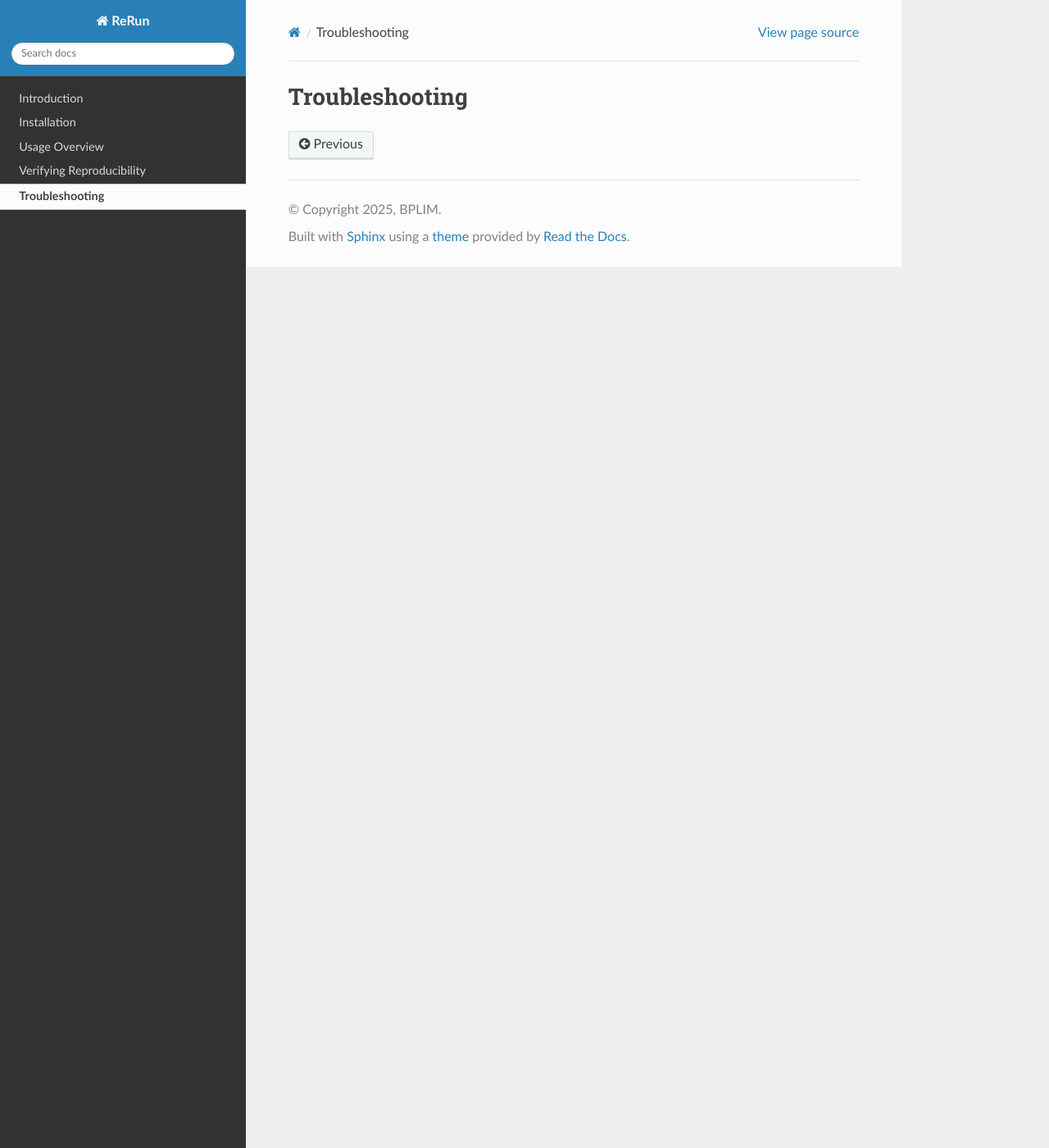
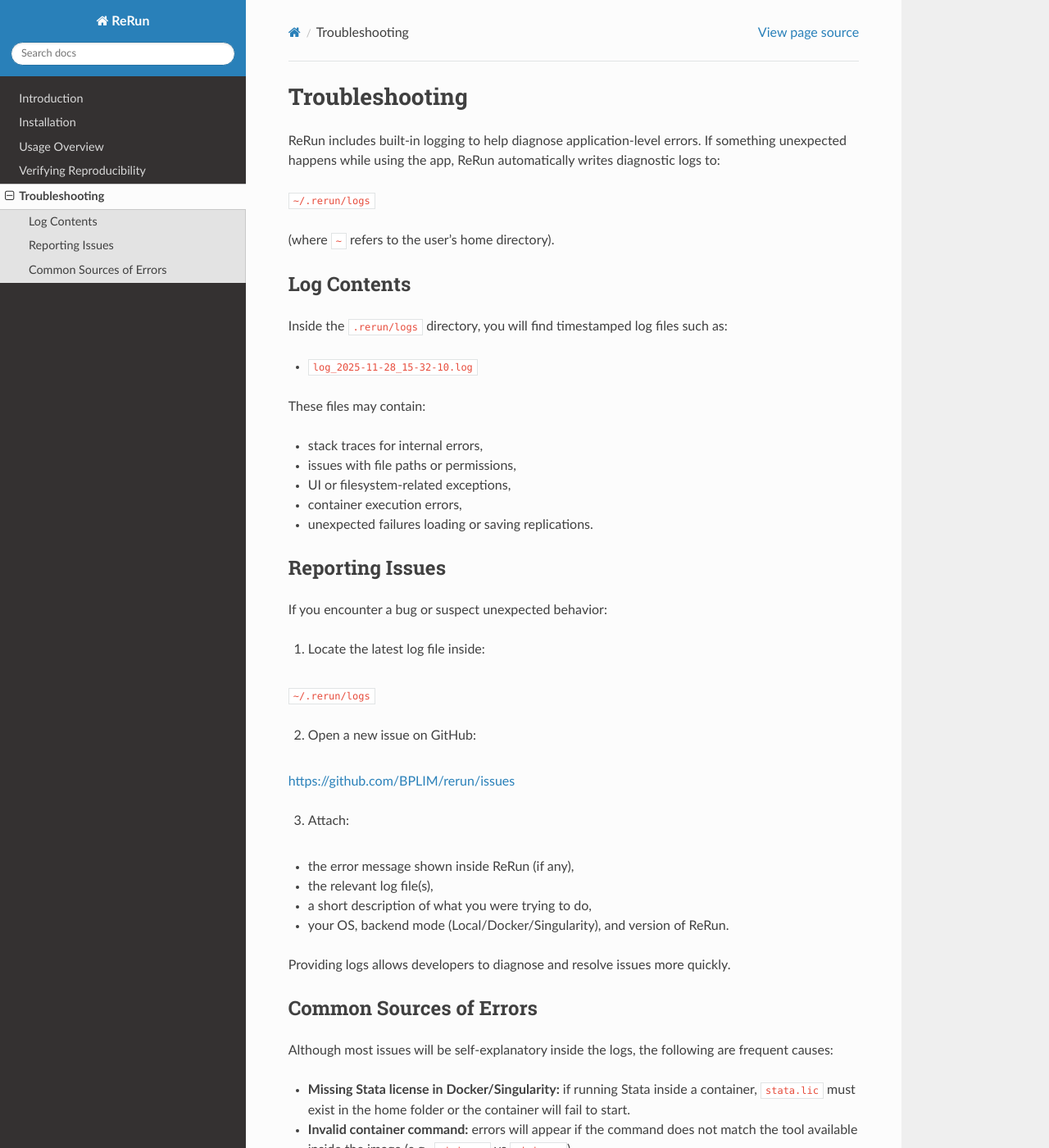
Before and after one commit to gustavoig/rerun-docs, a Sphinx documentation site: the page built from docs/troubleshooting.rst, in a window 1280 px wide and 1400 px high. Shown: the whole window at 82% size. Built offline with Sphinx 7.4.7 and the Read the Docs theme 3.1.0, drawn with Linux system fonts in a browser that asks for light colours; some of the changed text lies outside the part shown.

Commit message:
Add text about troubleshooting

```diff
--- a/docs/troubleshooting.rst
+++ b/docs/troubleshooting.rst
@@ -1,2 +1,64 @@
 Troubleshooting
 ===============
+
+ReRun includes built-in logging to help diagnose application-level errors.
+If something unexpected happens while using the app, ReRun automatically writes diagnostic logs to:
+
+``~/.rerun/logs``
+
+
+(where ``~`` refers to the user’s home directory).
+
+
+Log Contents
+------------
+
+Inside the ``.rerun/logs`` directory, you will find timestamped log files such as:
+
+- ``log_2025-11-28_15-32-10.log``
+
+These files may contain:
+
+- stack traces for internal errors,
+- issues with file paths or permissions,
+- UI or filesystem-related exceptions,
+- container execution errors,
+- unexpected failures loading or saving replications.
+
+
+Reporting Issues
+----------------
+
+If you encounter a bug or suspect unexpected behavior:
+
+1. Locate the latest log file inside:
+
+``~/.rerun/logs``
+
+
+2. Open a new issue on GitHub:
+
+https://github.com/BPLIM/rerun/issues
+
+3. Attach:
+
+- the error message shown inside ReRun (if any),
+- the relevant log file(s),
+- a short description of what you were trying to do,
+- your OS, backend mode (Local/Docker/Singularity), and version of ReRun.
+
+Providing logs allows developers to diagnose and resolve issues more quickly.
+
+
+Common Sources of Errors
+------------------------
+
+Although most issues will be self-explanatory inside the logs, the following are frequent causes:
+
+- **Missing Stata license in Docker/Singularity:** if running Stata inside a container, ``stata.lic`` must exist in the home folder or the container will fail to start.
+
+- **Invalid container command:** errors will appear if the command does not match the tool available inside the image (e.g., ``stata-mp`` vs ``stata-se``).
+
+- **File-permission issues:** ReRun must be able to read/write inside the output directory and replication folder.
+
+If none of the above applies, please report the issue with logs attached.
```
